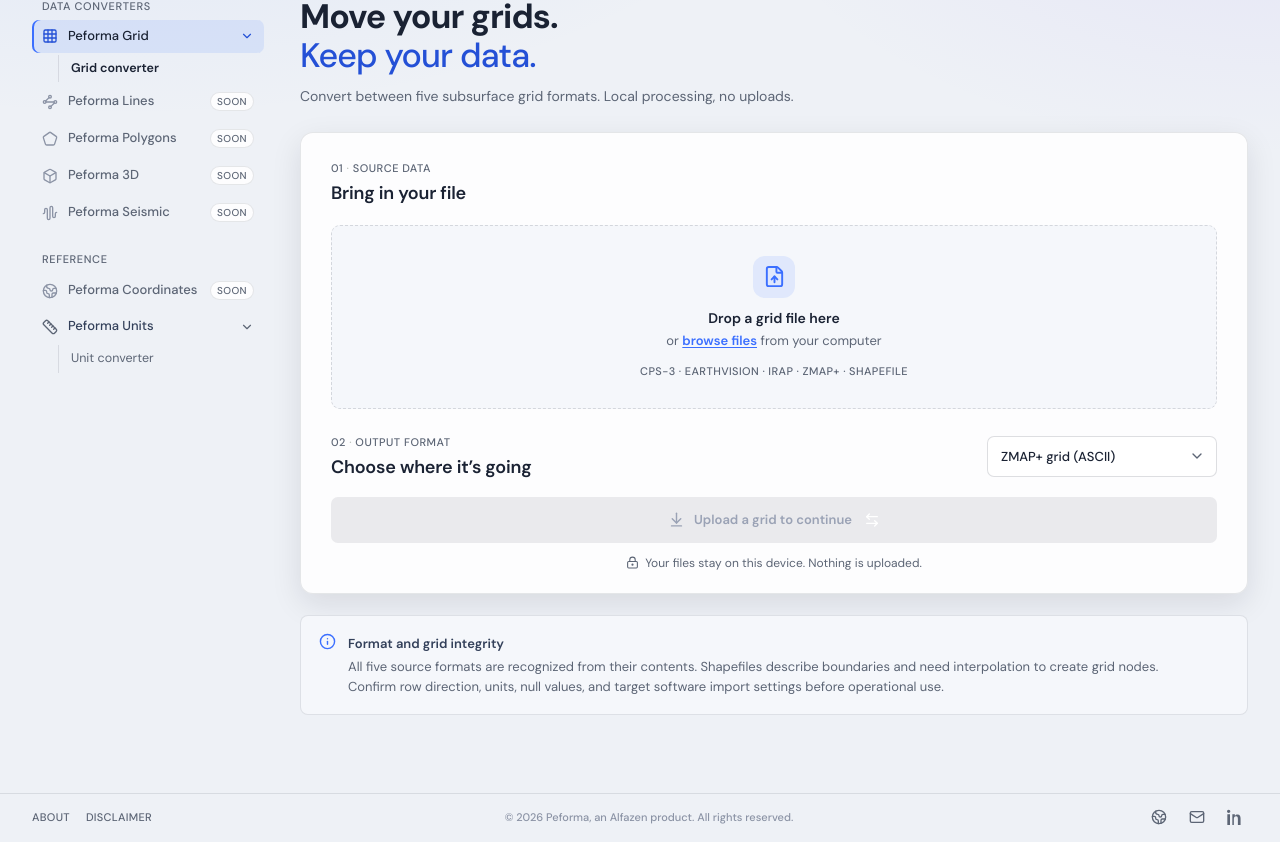
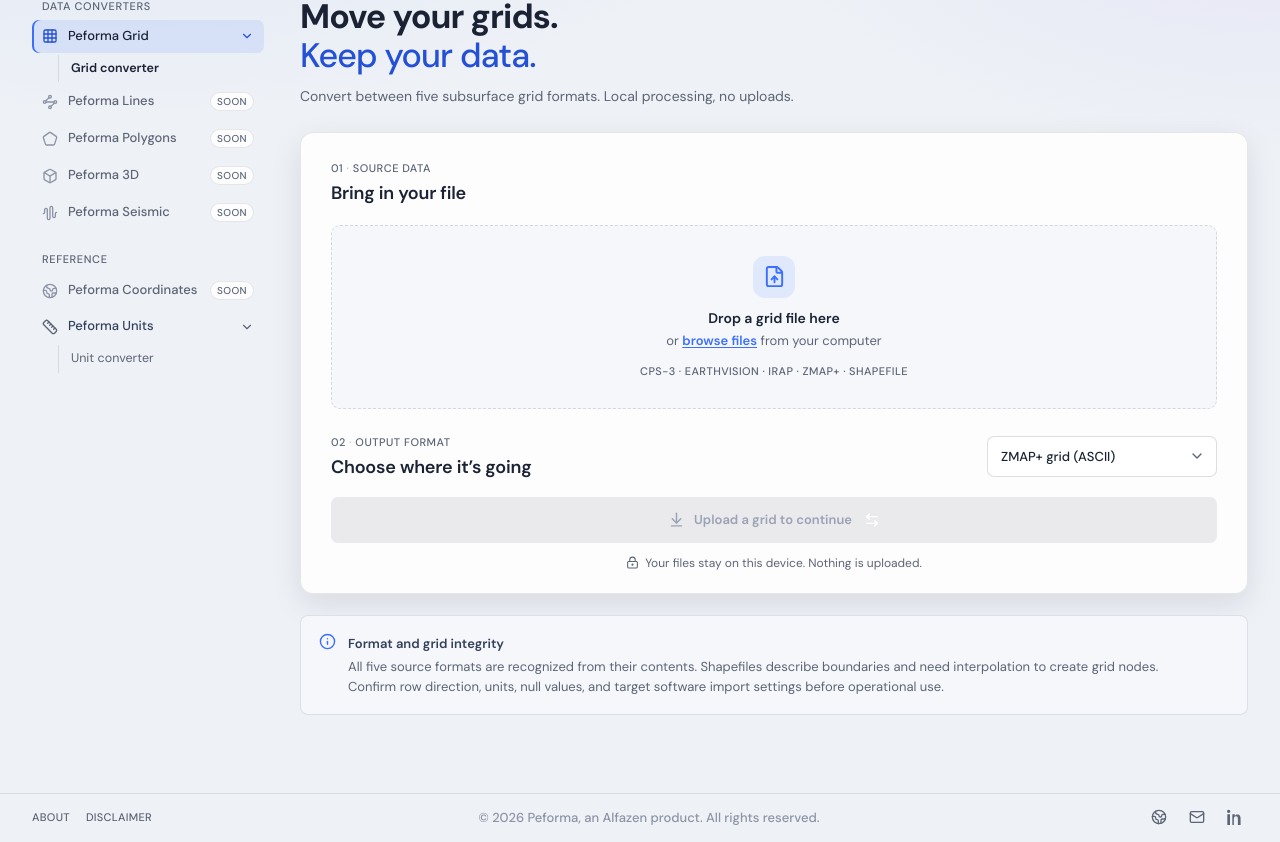
Before and after one commit to marcuz-apl/peforma, a React (Vite) app: page / in a window 1280 px wide. Shown: the part 144-986 px from the top of the page. Built offline with nearby package versions, Linux system fonts and the light colour scheme.

Commit message:
v0.1.9+2611086 fix: enlarge footer copyright text

```diff
--- a/src/style.css
+++ b/src/style.css
@@ -786,7 +786,7 @@ a.rail-suite.current:hover { background: var(--rail-current-hover); }
 .footer-legal-links button:hover { color: var(--ink); }
 .footer-legal-copy {
   color: var(--faint);
-  font: 500 11px 'DM Sans', sans-serif;
+  font: 500 13px 'DM Sans', sans-serif;
   text-align: center;
 }
 .footer-social {
```
Also changed, not shown: 1 other file (tests, documents, lock files or other folders).
